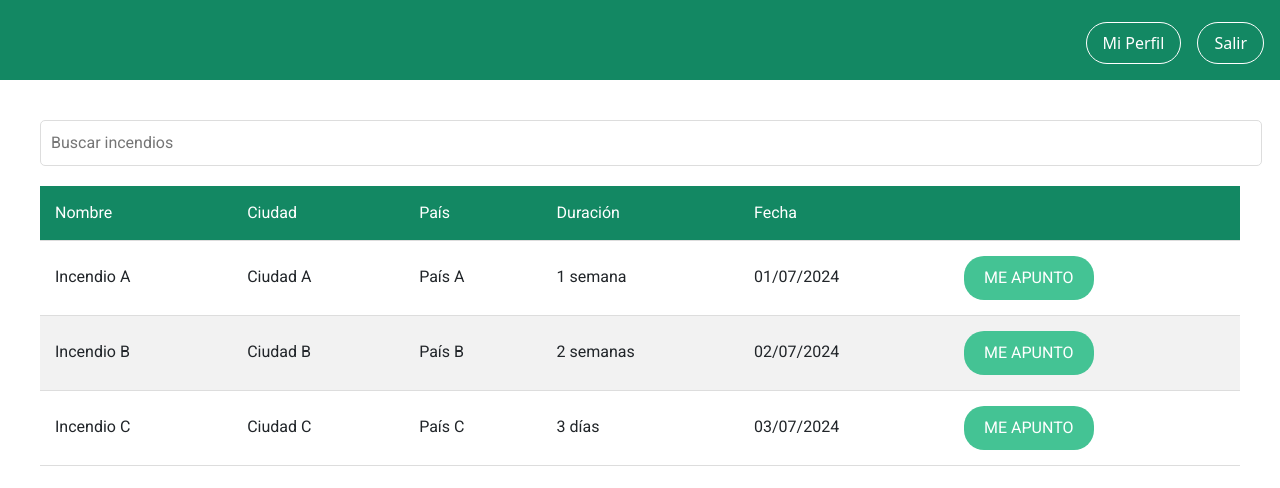
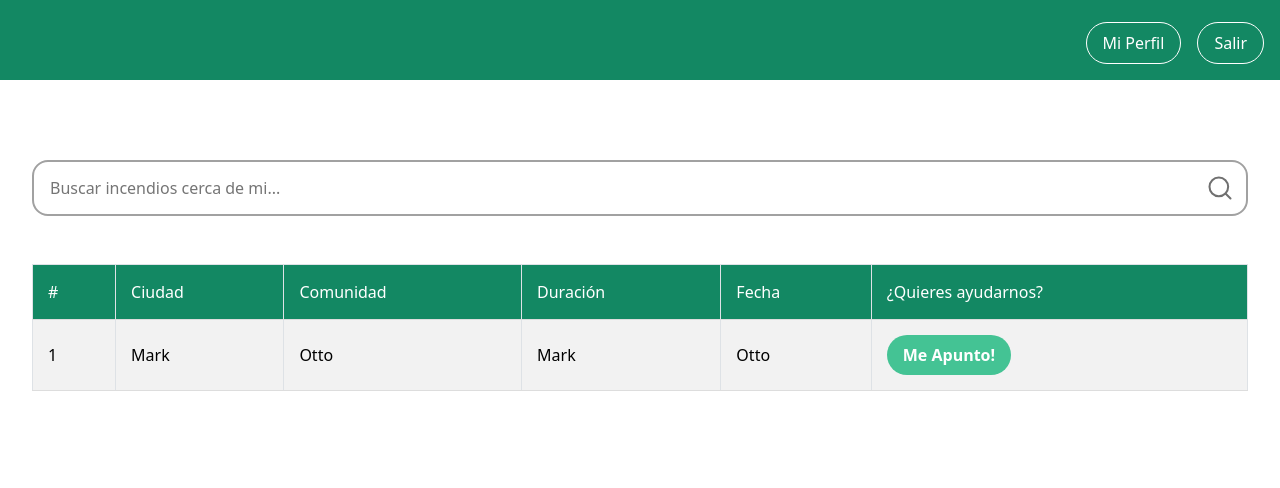
Before and after one commit to Dpoetess/PyroMap-front, a React (Vite) app: page /user in a window 1280 px wide. Shown: the top 488 px of the page. Built offline with nearby package versions, Linux system fonts and the light colour scheme.

Commit message:
updated styling

```diff
--- a/src/components/Button/Button.jsx
+++ b/src/components/Button/Button.jsx
@@ -3,9 +3,9 @@
 import '../../styles/index.scss';
 import './Button.scss';
 
-const Button = ({type, handleClick, text}) => {
+const Button = ({type, handleClick, text, className}) => {
     return (
-        <button type={type} onClick={handleClick} className="button">
+        <button type={type} onClick={handleClick} className={`button ${className}`}>
             {text}
         </button>
     );
--- /dev/null
+++ b/src/components/ConfirmationModal/ConfirmationModal.jsx
@@ -0,0 +1,21 @@
+/* eslint-disable react/prop-types */
+
+import Button from '../Button/Button';
+import Modal from 'react-bootstrap/Modal';
+
+function ConfirmationModal({show, handleClose}) {
+
+    return (
+            <Modal show={show} onHide={handleClose}>
+                <Modal.Header closeButton>
+                    <Modal.Title>Modal heading</Modal.Title>
+                </Modal.Header>
+                <Modal.Body>Woohoo, you are reading this text in a modal!</Modal.Body>
+                <Modal.Footer>
+                    <Button handleClick={() => {handleClose()}} text={"Close"} type="button"/>
+                </Modal.Footer>
+            </Modal>
+    );
+}
+
+export default ConfirmationModal;
--- /dev/null
+++ b/src/components/UserTable/UserTable.jsx
@@ -0,0 +1,38 @@
+/* eslint-disable react/prop-types */
+import Table from 'react-bootstrap/Table';
+import Button from '../Button/Button';
+
+function UserTable({handleShow }) {
+
+    return (
+        <Table striped bordered hover className="user-table">
+            <thead>
+                <tr>
+                    <th>#</th>
+                    <th>Ciudad</th>
+                    <th>Comunidad</th>
+                    <th>Duración</th>
+                    <th>Fecha</th>
+                    <th>¿Quieres ayudarnos?</th>
+                </tr>
+            </thead>
+            <tbody>
+                <tr>
+                    <td>1</td>
+                    <td>Mark</td>
+                    <td>Otto</td>
+                    <td>Mark</td>
+                    <td>Otto</td>
+                    <td><Button
+                    text="Me Apunto!"
+                    type="button"
+                    className="user-table-button"
+                    handleClick={() => {handleShow()}}
+                    /></td>
+                </tr>
+            </tbody>
+        </Table>
+    );
+}
+
+export default UserTable;
--- /dev/null
+++ b/src/components/UserTable/UserTable.scss
@@ -0,0 +1,8 @@
+@import '../../styles/index.scss';
+
+.user-table {
+    &-button {
+        background-color: $background-accent;
+        color: $text-color;
+    }
+}
--- a/src/pages/UserView/UserView.jsx
+++ b/src/pages/UserView/UserView.jsx
@@ -1,108 +1,23 @@
-import React, { useContext } from "react";
 import './UserView.scss';
 import { useState } from "react";
-import Button from "react-bootstrap/Button";
-import Modal from "react-bootstrap/Modal";
+import SearchInput from "../../components/SearchInput/SearchInput";
+import UserTable from '../../components/UserTable/UserTable';
+import ConfirmationModal from '../../components/ConfirmationModal/ConfirmationModal';
 
 const UserView = () => {
   const [show, setShow] = useState(false);
 
-  const handleClose = () => setShow(false);
+  const handleClose = () => {
+    console.log(show);
+    setShow(false)};
   const handleShow = () => setShow(true);
 
   return (
     <div className="userview-container">
-      <main>
-        <input type="text" placeholder="Buscar incendios" />
-        <table>
-          <thead>
-            <tr>
-              <th>Nombre</th>
-              <th>Ciudad</th>
-              <th>País</th>
-              <th>Duración</th>
-              <th>Fecha</th>
-              <th></th>
-            </tr>
-          </thead>
-          <tbody>
-            <tr>
-              <td>Incendio A</td>
-              <td>Ciudad A</td>
-              <td>País A</td>
-              <td>1 semana</td>
-              <td>01/07/2024</td>
-              <td>
-                <Button className="button" variant="primary" onClick={handleShow}>
-                  ME APUNTO
-                </Button>
-                <Modal show={show} onHide={handleClose}>
-                  <Modal.Header closeButton>
-                    <Modal.Title>PyroMap</Modal.Title>
-                  </Modal.Header>
-                  <Modal.Body>
-                    Inscripción realizada correctamente. ¡Muchas gracias!
-                  </Modal.Body>
-                  <Modal.Footer>
-                    <Button className="close-button" variant="primary" onClick={handleClose}>
-                      Cerrar
-                    </Button>
-                  </Modal.Footer>
-                </Modal>
-              </td>
-            </tr>
-            <tr>
-              <td>Incendio B</td>
-              <td>Ciudad B</td>
-              <td>País B</td>
-              <td>2 semanas</td>
-              <td>02/07/2024</td>
-              <td>
-                <Button className="button" variant="primary" onClick={handleShow}>
-                  ME APUNTO
-                </Button>
-                <Modal show={show} onHide={handleClose}>
-                  <Modal.Header closeButton>
-                    <Modal.Title>PyroMap</Modal.Title>
-                  </Modal.Header>
-                  <Modal.Body>
-                    Inscripción realizada correctamente. ¡Muchas gracias!
-                  </Modal.Body>
-                  <Modal.Footer>
-                    <Button className="close-button" variant="primary" onClick={handleClose}>
-                      Cerrar
-                    </Button>
-                  </Modal.Footer>
-                </Modal>
-              </td>
-            </tr>
-            <tr>
-              <td>Incendio C</td>
-              <td>Ciudad C</td>
-              <td>País C</td>
-              <td>3 días</td>
-              <td>03/07/2024</td>
-              <td>
-                <Button className="button" variant="primary" onClick={handleShow}>
-                  ME APUNTO
-                </Button>
-                <Modal show={show} onHide={handleClose}>
-                  <Modal.Header closeButton>
-                    <Modal.Title>PyroMap</Modal.Title>
-                  </Modal.Header>
-                  <Modal.Body>
-                    Inscripción realizada correctamente. ¡Muchas gracias!
-                  </Modal.Body>
-                  <Modal.Footer>
-                    <Button className="close-button" variant="primary" onClick={handleClose}>
-                      Cerrar
-                    </Button>
-                  </Modal.Footer>
-                </Modal>
-              </td>
-            </tr>
-          </tbody>
-        </table>
+      <main className="userview-main">
+        <SearchInput />
+        <UserTable handleShow={handleShow}/>
+        <ConfirmationModal show={show} handleClose={handleClose}/>
       </main>
     </div>
   );
--- a/src/pages/UserView/UserView.scss
+++ b/src/pages/UserView/UserView.scss
@@ -1,21 +1,12 @@
-.userview-container {
-  font-family: 'Roboto', sans-serif;
-  margin: 0;
-  padding: 0;
-  box-sizing: border-box;
-}
+.userview-main {
+  display: flex;
+  flex-direction: column;
+  align-items: center;
+  justify-content: center;
+  gap: 3rem;
 
-main {
-  padding: 20px;
-
-  input[type="text"] {
-    width: 100%;
-    padding: 10px;
-    font-size: 16px;
-    margin-bottom: 20px;
-    border: 1px solid #ddd;
-    border-radius: 5px;
-  }
+  padding: 2rem;
+  margin-block: 3rem;
 
   table {
     width: 100%;
@@ -37,23 +28,8 @@ main {
       background-color: #f2f2f2;
     }
 
-    .button {
-      background-color: #44C394;
-      color: white;
-      border: none;
-      padding: 10px 20px;
-      border-radius: 20px;
-      cursor: pointer;
-      transition: background-color 0.3s;
-
-      &:hover {
-        background-color: #2b7a78;
-      }
-
-    }
-
     .close-button {
       background-color: #44C394;
     }
+  }
 }
-}
```
